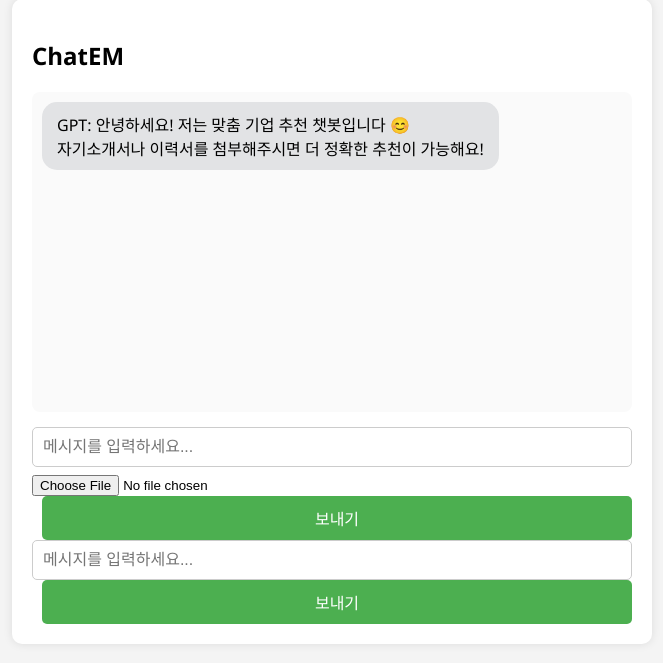
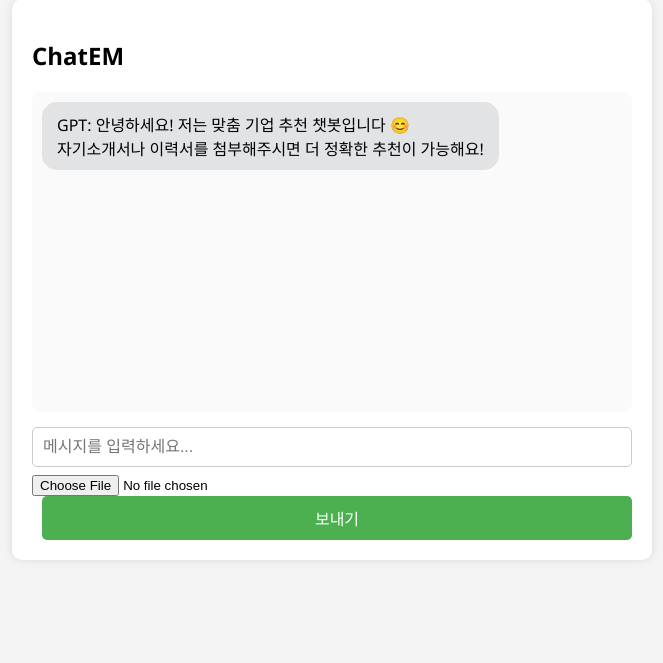
Before and after one commit to ITEAA/ChatEM.gpt, a Flask app: page / in a window 1280 px wide. Shown: the part 31-694 px from the top of the page, without its empty margins (308-971 px from the left). Run offline with Flask 3, Linux system fonts and the light colour scheme.

Commit message:
Update index.html

```diff
--- a/templates/index.html
+++ b/templates/index.html
@@ -102,10 +102,6 @@
           <input type="file" id="fileInput" name="file" />
           <button type="submit" id="sendBtn">보내기</button>
         </div>
-      </form>
-        <input type="text" id="userInput" placeholder="메시지를 입력하세요..." onkeydown="handleKey(event)" />
-        <button id="sendBtn" onclick="sendMessage()">보내기</button>
-      </div>
     </div>
   </div>
 
```
